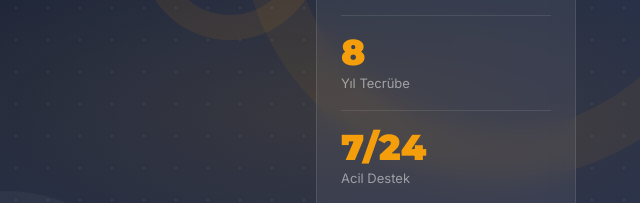
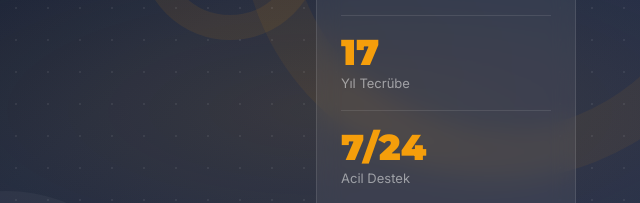
Before and after one commit to musaxd57/Ambalajc-, a plain HTML site: page index.html in a window 1280 px wide. Shown: the part 310-513 px from the top of the page, 640-1280 px from the left. Drawn offline with Linux system fonts and the light colour scheme.

Commit message:
Update index.html

```diff
--- a/index.html
+++ b/index.html
@@ -1268,7 +1268,7 @@
           <div class="stat-label">Mutlu Müşteri</div>
         </div>
         <div class="stat-row">
-          <div class="stat-val">8</div>
+          <div class="stat-val">17</div>
           <div class="stat-label">Yıl Tecrübe</div>
         </div>
         <div class="stat-row">
```
